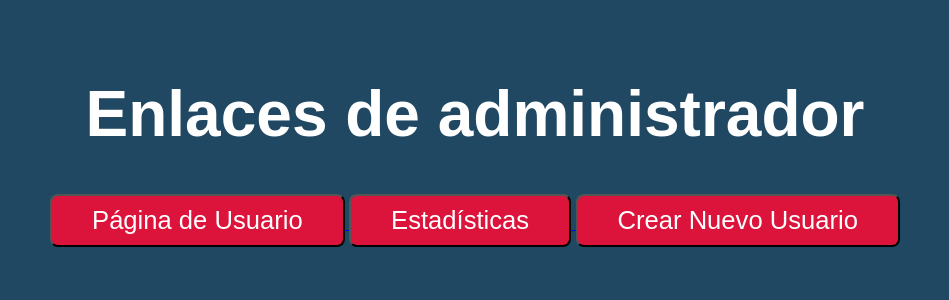
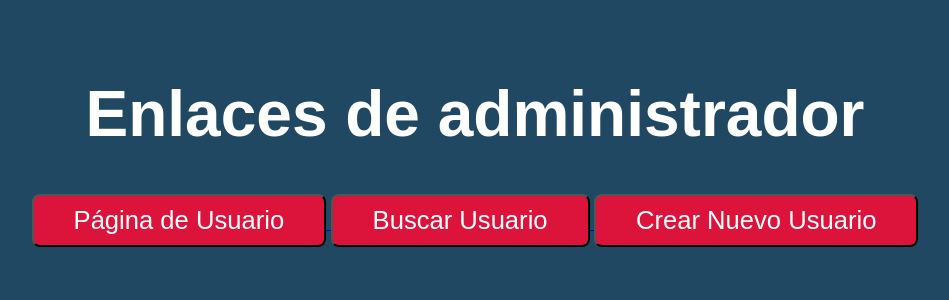
Before and after one commit to Antintuitivo/478, a PHP site: page /paginaAdmin.html in a window 1280 px wide. Shown: the top 300 px of the page, without its empty margins (165-1114 px from the left). Run offline with PHP 8.4, Linux system fonts and the light colour scheme.

Commit message:
Correccion de direcciones y valores del servidor

```diff
--- a/login.php
+++ b/login.php
@@ -2,8 +2,8 @@
  $correo = $_POST['Correo'];
  $Contr = $_POST['Pass'];
  $servername = "localhost";
- $username = "tester1"; //"root"
- $PasServer = "tester1"; //"root"
+ $username = "root"; //"tester1"
+ $PasServer = ""; //"tester1"
  $dbname = "usuarios_registrados";
 
 //  Conexión
--- a/paginaAdmin.html
+++ b/paginaAdmin.html
@@ -37,15 +37,15 @@
 
 
         <h1 style="font-size:5vw" >Enlaces de administrador</h1>
-        <a href="http://10.0.250.250/RoldanTomas/paginaUsuario.html">
+        <a href="http://localhost/RoldanTomas/paginaUsuario.html"><!--10.0.250.250-->
           <button class="btn-enviar" type="button" style="font-size:2vw">Página de Usuario</button>
         </a>
         <!-- <p class="exp">Encender Puerto 1</p> -->
-        <a href="https://eleconomista.com.ar">
-          <button class="btn-enviar" style="font-size:2vw">Estadísticas</button>
+        <a href="http://localhost/RoldanTomas/buscar.html">
+          <button class="btn-enviar" style="font-size:2vw">Buscar Usuario</button>
         </a>
         <!--<p class="exp">Apagar Puerto 1</p>-->
-        <a href="http://10.0.250.250/RoldanTomas/signin.html" target="_blank">
+        <a href="http://localhost/RoldanTomas/signin.html" target="_blank"><!--10.0.250.250-->
           <button class="btn-enviar" style="font-size:2vw">Crear Nuevo Usuario</button>
         </a>
         <!--<p class="exp">Encender Puerto 4 por 5 seg</p>-->
--- a/paginaUsuario.html
+++ b/paginaUsuario.html
@@ -37,7 +37,7 @@
 
 
         <h1 style="font-size:5vw" >comandos</h1>
-        <form action="comandosraspi.php">
+        <form>
           <button class="btn-enviar" type="submit" formaction="comandosraspi.php" style="font-size:2vw">Comando1</button>
           <button class="btn-enviar" type="submit" formaction="comandosraspi2.php" style="font-size:2vw">Comando2</button>
           <button class="btn-enviar" type="submit" formaction="comandosraspi3.php" style="font-size:2vw">Comando3</button>
```
